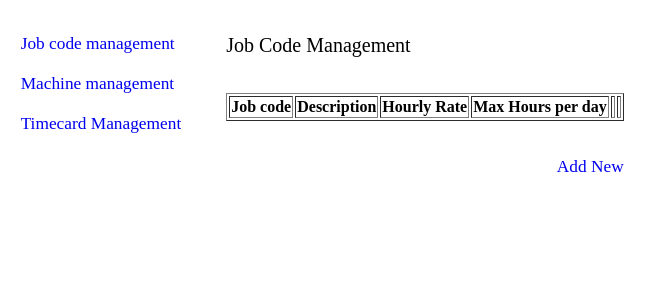
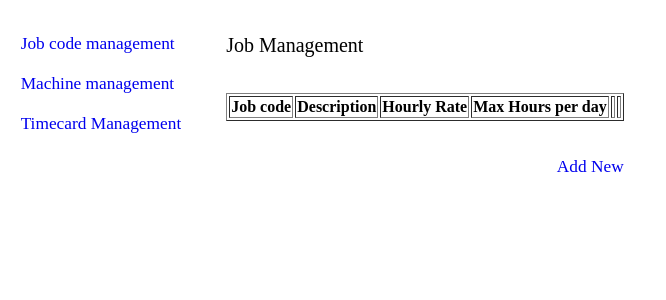
Before and after one commit to KanchanPat/DisasterRecoveryManagement, a Django app: page /job_management/ in a window 1280 px wide. Shown: the part 107-407 px from the top of the page, without its empty margins (0-666 px from the left). Run offline with Django 3.2, Linux system fonts and the light colour scheme; the visitor is signed in with stand-in values (Sample User, id 1); data that the repository does not hold is empty; parts of the project's set-up code (start-up, migrations or seed data) failed here and were passed over.

```diff
--- a/template/job_management.html
+++ b/template/job_management.html
@@ -1,7 +1,7 @@
 {% extends "base.html" %}
 {% load staticfiles %}
 {% block content %}
-    <span style="margin-left:45px; font-size: 15pt">Job Code Management</span>
+    <span style="margin-left:45px; font-size: 15pt">Job Management</span>
     <br><br><br>
 
     <div style="margin-left:45px;">
--- a/timecard/views.py
+++ b/timecard/views.py
@@ -66,7 +66,7 @@ class JobCreate(CreateView):
 class JobDelete(DeleteView):
     model = Job
     template_name = 'delete.html'
-    success_url = reverse_lazy('job_management')
+    success_url = reverse_lazy('job_management.html')
 
 
 @method_decorator(login_required, name='dispatch')
```
